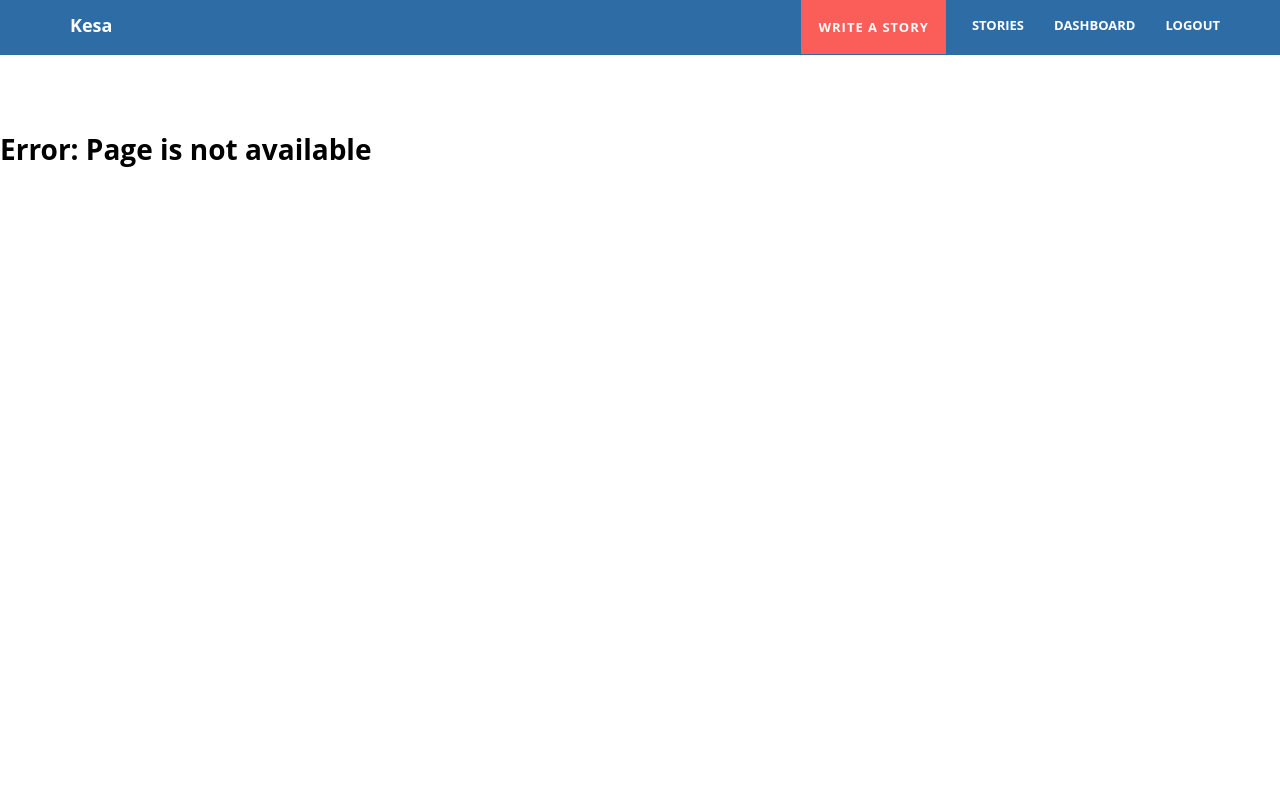
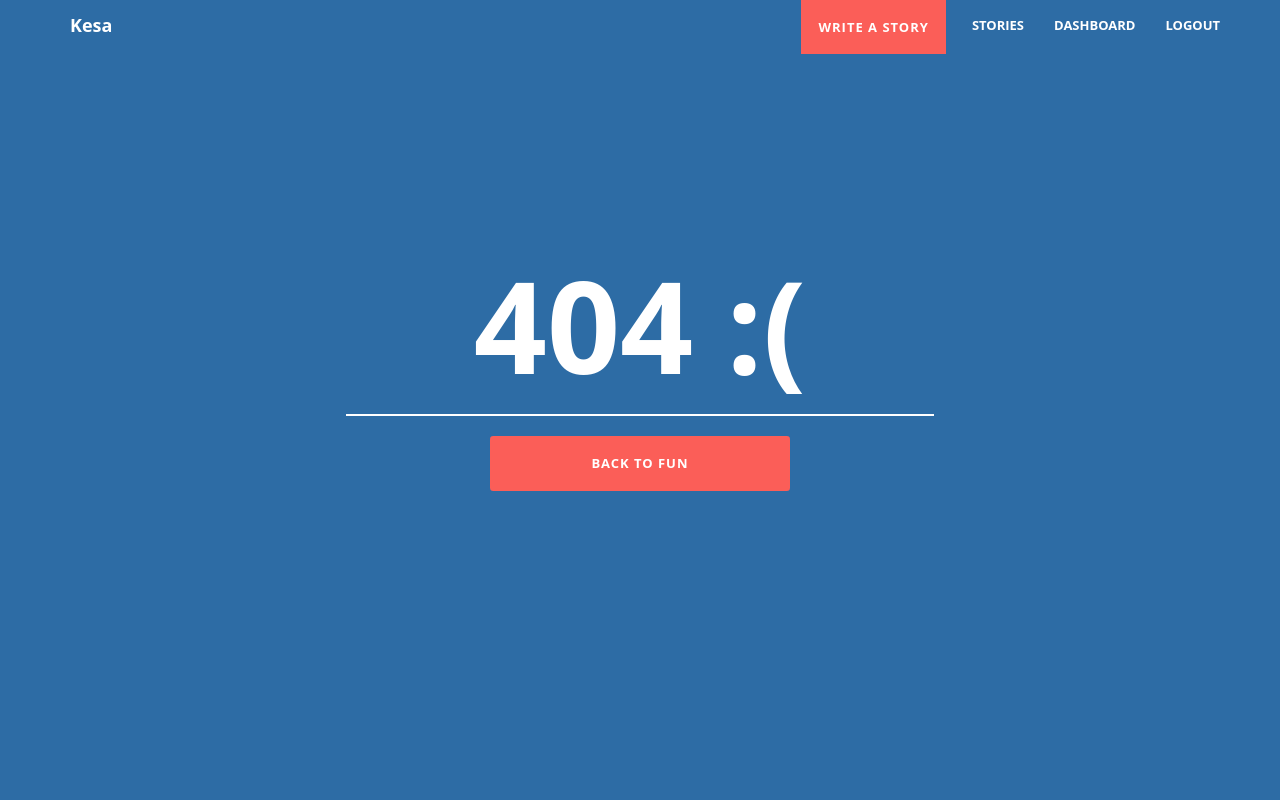
Before and after one commit to CarnegieMellonQatar/YAS, a Django app: page /1/story/ in a window 1280 px wide. Run offline with Django 3.2, Linux system fonts and the light colour scheme; a user stored in the database is signed in; data comes from the database, SQL or seed files in the repository; parts of the project's set-up code (start-up, migrations or seed data) failed here and were passed over; some libraries are stand-ins or nearby versions.

Commit message:
404 page css

```diff
--- a/src/kesa/api/templates/api/error.html
+++ b/src/kesa/api/templates/api/error.html
@@ -1,12 +1,16 @@
 {% extends "api/index.html" %}
 
 {% block content %}
-    <br/>
-<br/>
-<br/>
-<br/>
-<br/>
-<br/>
-<br/>
-    <h1>Error: Page is not available</h1>
+<header>
+    <div class="cd-intro header-content">
+        <div class="cd-intro-content mask header-content-inner">
+            <h1 data-content="404 :("><span>404 :(</span></h1>
+            <div class="action-wrapper">
+                <p>
+                    <a href="/stories" class="cd-btn main-action error-button">Back to Fun</a>
+                </p>
+            </div>
+        </div>
+    </div>
+</header>
 {% endblock %}
--- a/src/kesa/api/templates/api/index.html
+++ b/src/kesa/api/templates/api/index.html
@@ -96,7 +96,7 @@
                     <h1>Kesa</h1>
                     <p>Write multiple story lines, with multiple people.</p>
                     <div class="action-wrapper">
-                        <a href="#0" class="cd-btn main-action">Get started</a>
+                        <a href="/stories" class="cd-btn main-action">Get started</a>
                         <a href="#0" class="cd-btn">Learn More</a>
                     </div>
                 </div>
--- a/src/kesa/static/style/base.scss
+++ b/src/kesa/static/style/base.scss
@@ -181,3 +181,7 @@ hr.med {
   margin-right: 11px;
   border: 2px solid transparent;
 }
+
+.error-button {
+  width: 300px;
+}
--- a/src/kesa/static/style/main.css
+++ b/src/kesa/static/style/main.css
@@ -107,6 +107,9 @@ hr.med {
   border-radius: .25em;
   margin-right: 11px;
   border: 2px solid transparent; }
+
+.error-button {
+  width: 300px; }
 
 .node {
   cursor: pointer; }
@@ -230,24 +233,6 @@ hr.med {
   left: 0;
   bottom: 0;
   margin: 20px; }
-
-.custom-alert-jumbo {
-    height: 35%;
-    width: 55%;
-    font-size: 60px;
-    border-radius: 5px;
-    background-color: #D11C24;
-    color: white;
-    position: fixed;
-    padding: 10px;
-    left: 25%;
-    bottom: 25%;
-    margin: 20px;
-    padding-top: 38px;
-    line-height: 1;
-    padding-left: 23px;
-    font-weight: 600;
-}
 
 .row {
   transition: all 0.5s; }
```
Also changed, not shown: src/kesa/api/templates/api/signup.html (+0 -34 lines), 2 other files.
